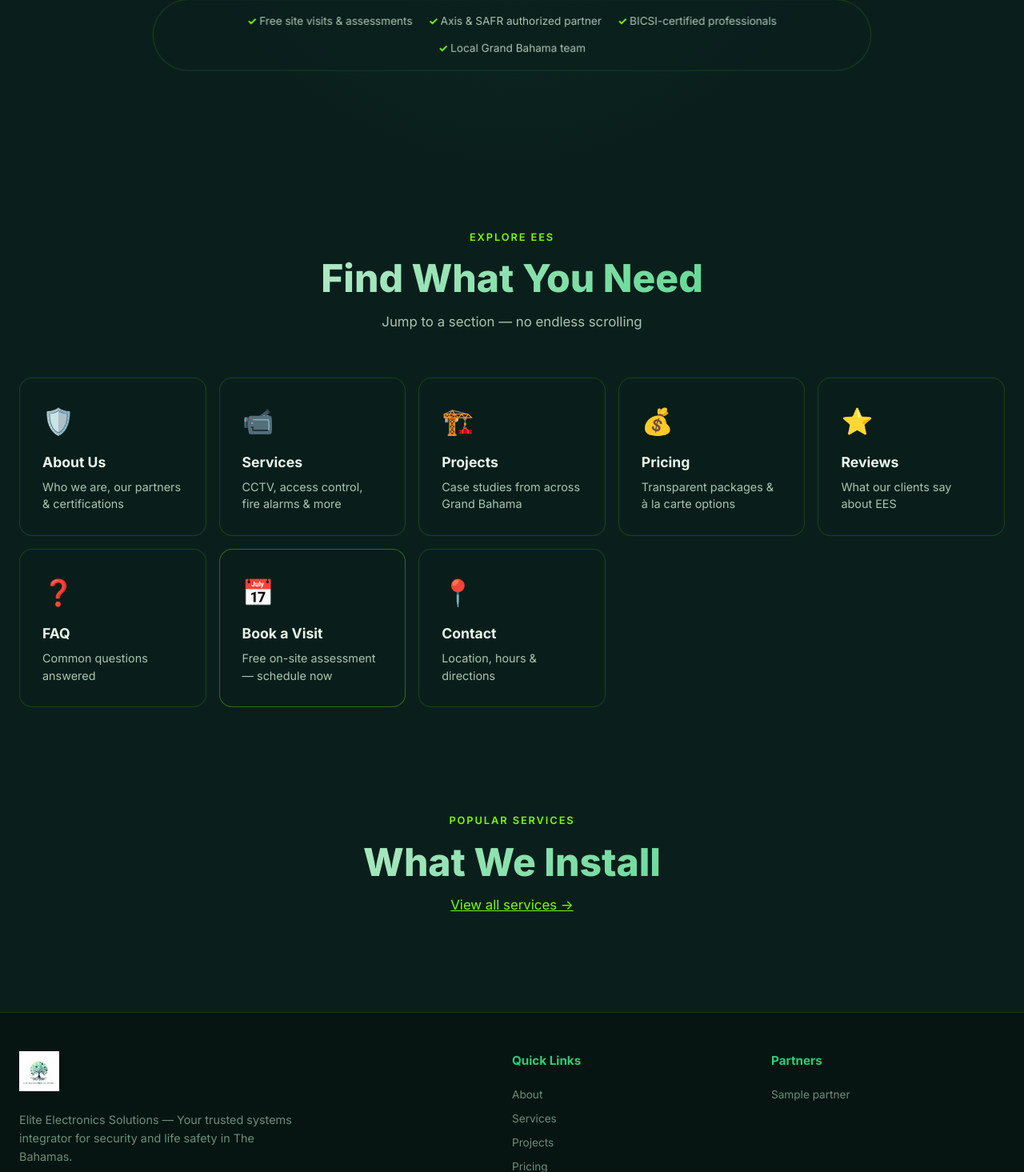
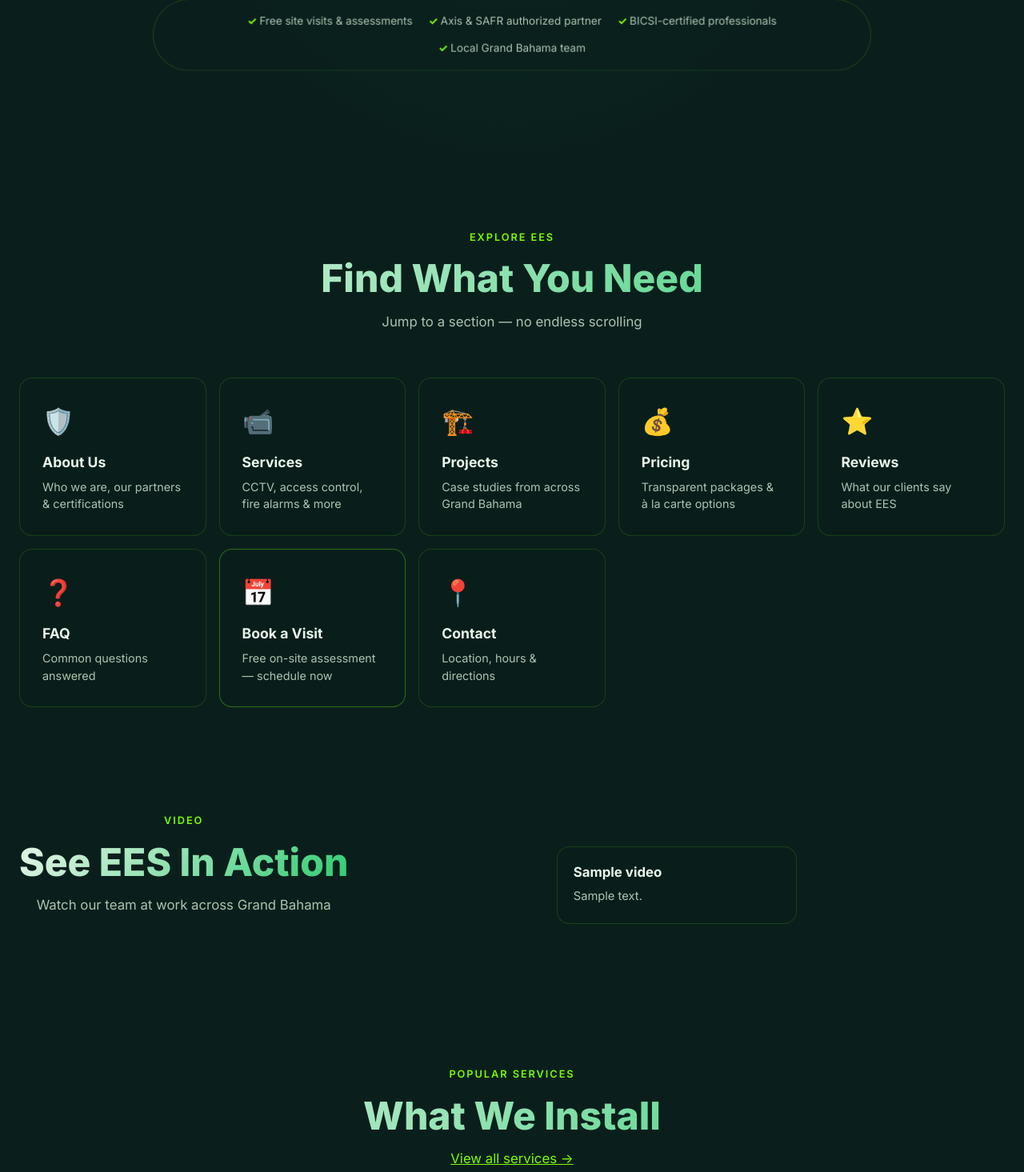
Before and after one commit to lcarey143/elite-electronics-solutions, a Django app: page / in a window 1280 px wide. Shown: the part 864-2329 px from the top of the page at 80% size. Run offline with Django 5.2, Linux system fonts and the light colour scheme; data comes from the database, SQL or seed files in the repository; tables that the repository leaves empty hold one stand-in row (values such as "Sample post"); data that the repository does not hold is empty.

Commit message:
Add YouTube video embeds with admin management

```diff
--- a/static/css/styles.css
+++ b/static/css/styles.css
@@ -1692,6 +1692,59 @@ a, button, input, select, textarea, label {
   text-decoration: underline;
 }
 
+/* YouTube embeds */
+.home-videos-section {
+  min-height: auto;
+  padding: 4rem 1.5rem;
+}
+
+.video-grid {
+  display: grid;
+  grid-template-columns: repeat(auto-fit, minmax(300px, 1fr));
+  gap: 1.25rem;
+  max-width: 1280px;
+  margin: 0 auto;
+}
+
+.video-grid-single {
+  max-width: 820px;
+}
+
+.video-card {
+  padding: 0;
+  overflow: hidden;
+}
+
+.video-embed {
+  position: relative;
+  width: 100%;
+  aspect-ratio: 16 / 9;
+  background: #000;
+}
+
+.video-embed iframe {
+  position: absolute;
+  inset: 0;
+  width: 100%;
+  height: 100%;
+  border: 0;
+}
+
+.video-body {
+  padding: 1.1rem 1.25rem 1.35rem;
+}
+
+.video-body h3 {
+  font-size: 1.05rem;
+  margin-bottom: 0.35rem;
+}
+
+.video-body p {
+  color: var(--text-secondary);
+  font-size: 0.92rem;
+  line-height: 1.55;
+}
+
 @media (prefers-reduced-motion: reduce) {
   .reveal-on-scroll {
     opacity: 1;
--- a/static/js/main.js
+++ b/static/js/main.js
@@ -59,7 +59,7 @@
       { threshold: 0.08, rootMargin: '0px 0px -40px 0px' }
     );
 
-    document.querySelectorAll('.reveal-on-scroll, .glass-card, .service-card, .pricing-card, .partner-card, .contact-card, .credential-card, .project-card, .testimonial-card, .faq-item').forEach((el) => {
+    document.querySelectorAll('.reveal-on-scroll, .glass-card, .service-card, .pricing-card, .partner-card, .contact-card, .credential-card, .project-card, .testimonial-card, .faq-item, .video-card, .home-hub-card').forEach((el) => {
       el.classList.add('reveal-on-scroll');
       revealObserver.observe(el);
     });
--- a/templates/website/home.html
+++ b/templates/website/home.html
@@ -106,6 +106,8 @@
   </div>
 </section>
 
+{% include "website/includes/video_section.html" with section_title="See EES In Action" section_desc="Watch our team at work across Grand Bahama" show_header=True %}
+
 <section class="section home-preview-section">
   <div class="section-inner">
     <div class="section-header">
--- /dev/null
+++ b/templates/website/includes/video_section.html
@@ -0,0 +1,33 @@
+{% if videos %}
+<section class="{% if compact %}page-section{% else %}section home-videos-section{% endif %}">
+  {% if show_header %}
+  <div class="section-header{% if compact %} section-header-left{% endif %}">
+    <span class="section-tag">Video</span>
+    <h2{% if not compact %} class="section-title-inline"{% endif %}>{% if section_title %}{{ section_title }}{% else %}See Our Work{% endif %}</h2>
+    {% if section_desc %}<p class="section-desc">{{ section_desc }}</p>{% endif %}
+  </div>
+  {% endif %}
+  <div class="video-grid{% if videos|length == 1 %} video-grid-single{% endif %}">
+    {% for video in videos %}
+    <article class="video-card glass-card">
+      {% if video.embed_url %}
+      <div class="video-embed">
+        <iframe
+          src="{{ video.embed_url }}"
+          title="{{ video.title }}"
+          loading="lazy"
+          allow="accelerometer; autoplay; clipboard-write; encrypted-media; gyroscope; picture-in-picture; web-share"
+          referrerpolicy="strict-origin-when-cross-origin"
+          allowfullscreen
+        ></iframe>
+      </div>
+      {% endif %}
+      <div class="video-body">
+        <h3>{{ video.title }}</h3>
+        {% if video.description %}<p>{{ video.description }}</p>{% endif %}
+      </div>
+    </article>
+    {% endfor %}
+  </div>
+</section>
+{% endif %}
--- a/templates/website/pages/projects.html
+++ b/templates/website/pages/projects.html
@@ -6,6 +6,8 @@
 {% block content %}
 <div class="page-wrap">
   {% include "website/includes/page_header.html" with tag="Our Work" title="Projects & Case Studies" description="Real security and life safety deployments across Freeport and Grand Bahama" %}
+
+  {% include "website/includes/video_section.html" with compact=True section_title="Project Videos" section_desc="Installations and site work from our team" show_header=True %}
 
   <section class="page-section">
     <div class="projects-grid">
--- a/website/models.py
+++ b/website/models.py
@@ -336,3 +336,42 @@ class FAQ(models.Model):
 
     def __str__(self):
         return self.question
+
+
+class Video(models.Model):
+    PAGE_CHOICES = [
+        ("home", "Home"),
+        ("about", "About"),
+        ("services", "Services"),
+        ("projects", "Projects"),
+    ]
+
+    title = models.CharField(max_length=160)
+    youtube_url = models.URLField(help_text="Full YouTube URL, e.g. https://www.youtube.com/watch?v=...")
+    description = models.TextField(blank=True)
+    page = models.CharField(max_length=20, choices=PAGE_CHOICES, default="home")
+    order = models.PositiveIntegerField(default=0)
+    is_active = models.BooleanField(default=True)
+
+    class Meta:
+        ordering = ["order"]
+
+    def __str__(self):
+        return self.title
+
+    @property
+    def youtube_id(self):
+        import re
+
+        match = re.search(
+            r"(?:youtube\.com/watch\?v=|youtu\.be/|youtube\.com/embed/)([a-zA-Z0-9_-]{11})",
+            self.youtube_url,
+        )
+        return match.group(1) if match else ""
+
+    @property
+    def embed_url(self):
+        video_id = self.youtube_id
+        if not video_id:
+            return ""
+        return f"https://www.youtube.com/embed/{video_id}"
--- a/website/views.py
+++ b/website/views.py
@@ -22,6 +22,7 @@ from .models import (
     Service,
     ServiceOption,
     Testimonial,
+    Video,
 )
 from .services import build_ai_system_prompt, generate_booking_reference, send_booking_notification
 
@@ -42,7 +43,10 @@ def home(request):
     return render(
         request,
         "website/home.html",
-        {"services": Service.objects.filter(is_active=True)[:4]},
+        {
+            "services": Service.objects.filter(is_active=True)[:4],
+            "videos": Video.objects.filter(is_active=True, page="home"),
+        },
     )
 
 
@@ -72,7 +76,10 @@ def projects(request):
     return render(
         request,
         "website/pages/projects.html",
-        {"projects": Project.objects.filter(is_active=True)},
+        {
+            "projects": Project.objects.filter(is_active=True),
+            "videos": Video.objects.filter(is_active=True, page="projects"),
+        },
     )
 
 
```
Also changed, not shown: website/admin.py (+9 -0 lines), website/management/commands/seed_data.py (+30 -0 lines), website/migrations/0004_videos.py (added).
